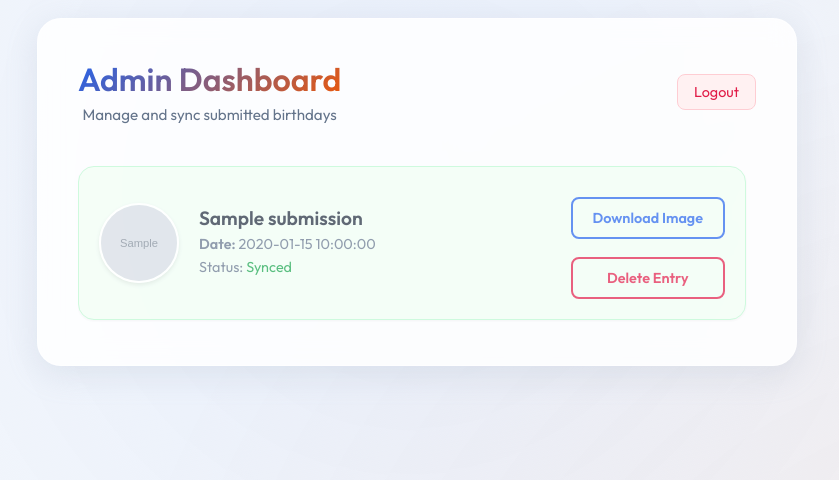
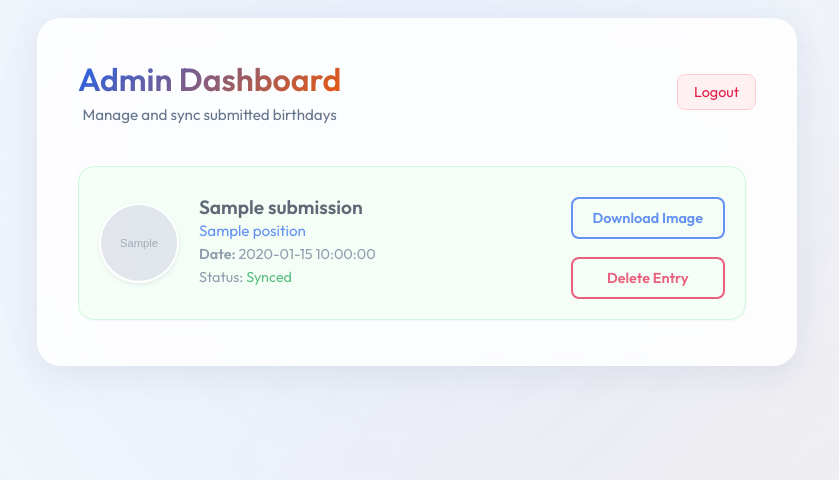
Before and after one commit to JoelAmahdi/birthday-form, a Flask app: page /admin in a window 1280 px wide; the page is wider, and only the part inside the window is pictured. Shown: the part 208-688 px from the top of that part, without its empty margins (223-1062 px from the left). Run offline with Flask 3, Linux system fonts and the light colour scheme; the visitor is signed in with stand-in values (Sample User, id 1); grey boxes marked "Sample" are stand-in pictures; a database or web service that is not in the repository returns one stand-in record (values such as "Sample title"); some libraries are stand-ins or nearby versions.

Commit message:
Update admin.html

```diff
--- a/birthday-form/templates/admin.html
+++ b/birthday-form/templates/admin.html
@@ -28,6 +28,9 @@
                         </div>
                         <div class="sub-details" id="details-{{ sub.id }}">
                             <h3>{{ sub.name }}</h3>
+                            {% if sub.position %}
+                            <p class="sub-position" style="color: var(--primary-color); font-weight: 500; font-size: 0.95rem; margin-top: -3px; margin-bottom: 5px;">{{ sub.position }}</p>
+                            {% endif %}
                             <p><strong>Date:</strong> {{ sub.date }}</p>
                             <p class="sync-status">Status: {% if sub.synced %}<span class="status-success">Synced</span>{% else %}<span class="status-pending">Pending</span>{% endif %}</p>
                         </div>
```
